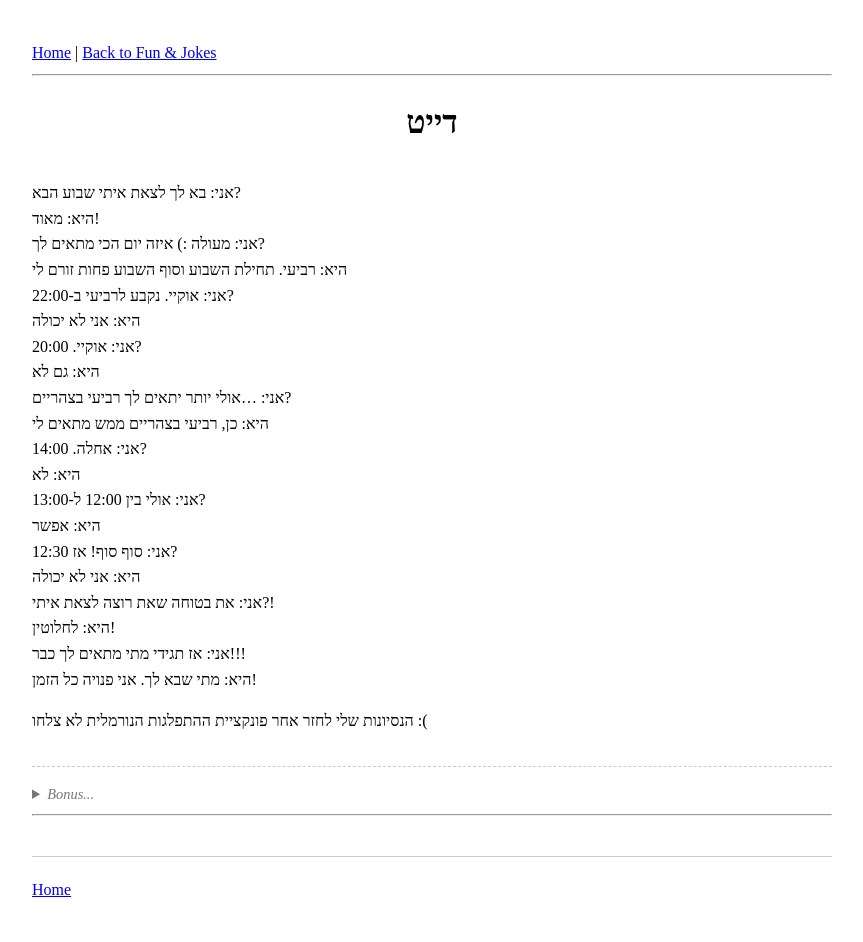
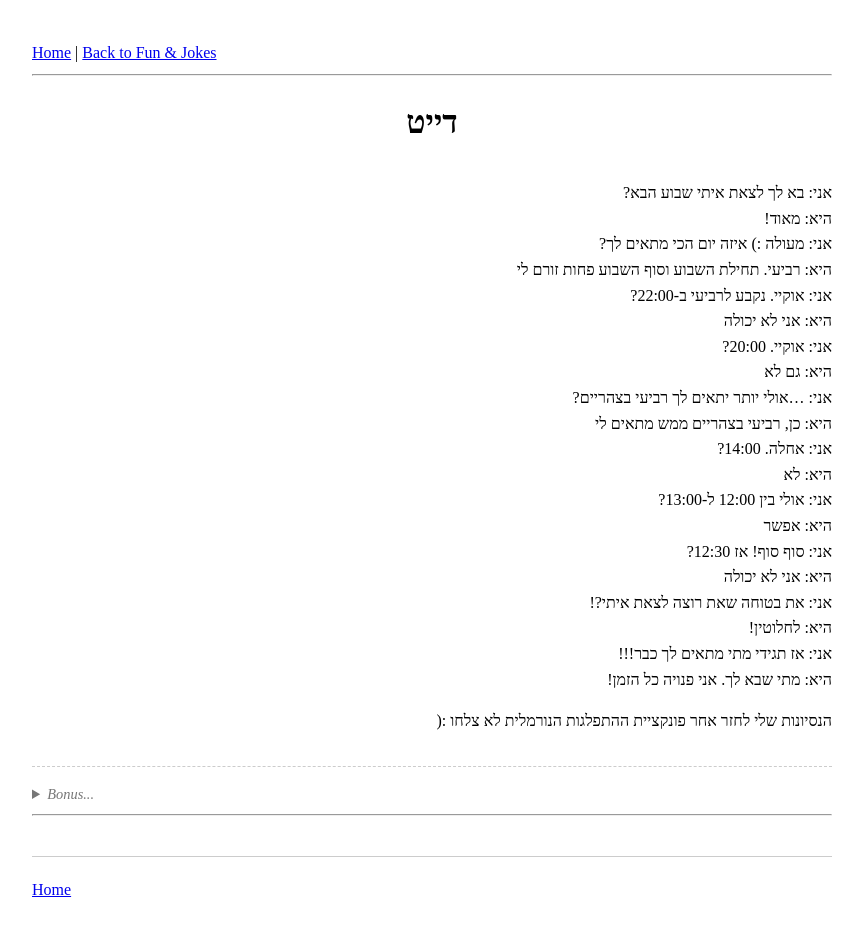
Before and after one commit to smitke6/smitke6.github.io, a Jekyll site: the page built from archive/he/2017-04-08-date.md, in a window 1280 px wide. Shown: the whole page, without its empty margins (208-1071 px from the left). Built offline with Jekyll 4.4.1, drawn with Linux system fonts in a browser that asks for light colours.

Commit message:
Update 2017-04-08-date.md

```diff
--- a/archive/he/2017-04-08-date.md
+++ b/archive/he/2017-04-08-date.md
@@ -4,6 +4,7 @@ category: joke
 title: "דייט"
 first_comment: "מצד שני, הייתי צריך לדעת מראש שזה לא ילך. חבר שלי פורייה ניסה עליה את משפט הפתיחה הכי מפורסם שלו, וזה לא עשה לה כלום!"
 ---
+<div dir="rtl" lang="he" markdown="1">
 אני: בא לך לצאת איתי שבוע הבא?
 היא: מאוד!
 אני: מעולה :) איזה יום הכי מתאים לך?
@@ -26,3 +27,4 @@ first_comment: "מצד שני, הייתי צריך לדעת מראש שזה לא
 היא: מתי שבא לך. אני פנויה כל הזמן!
 
 הנסיונות שלי לחזר אחר פונקציית ההתפלגות הנורמלית לא צלחו :(
+</div>
```
